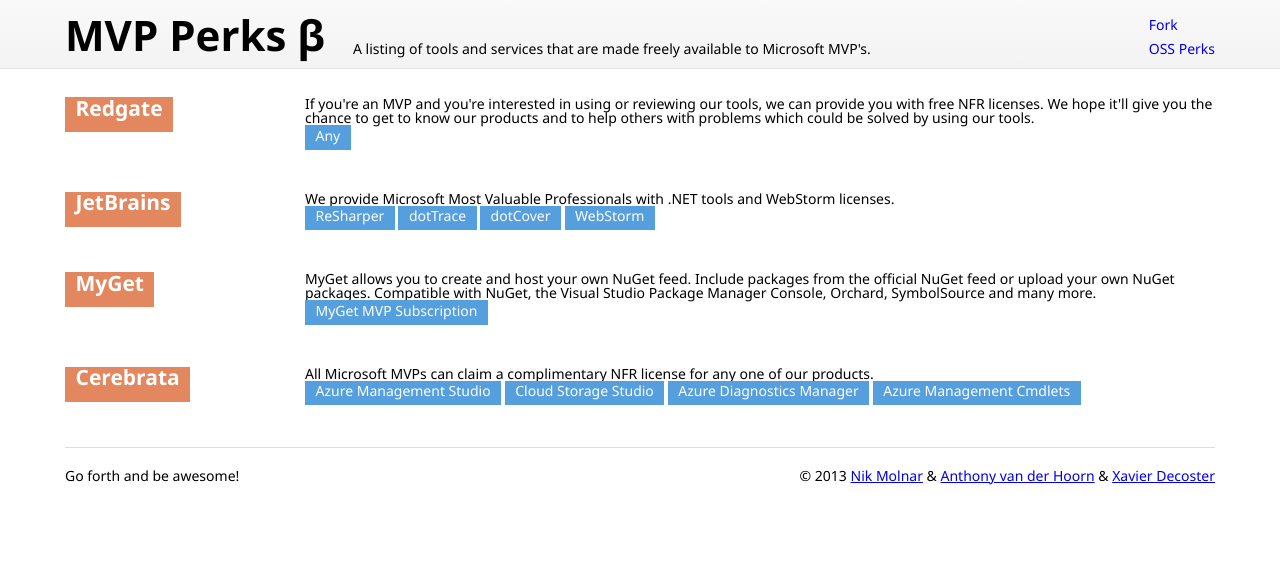
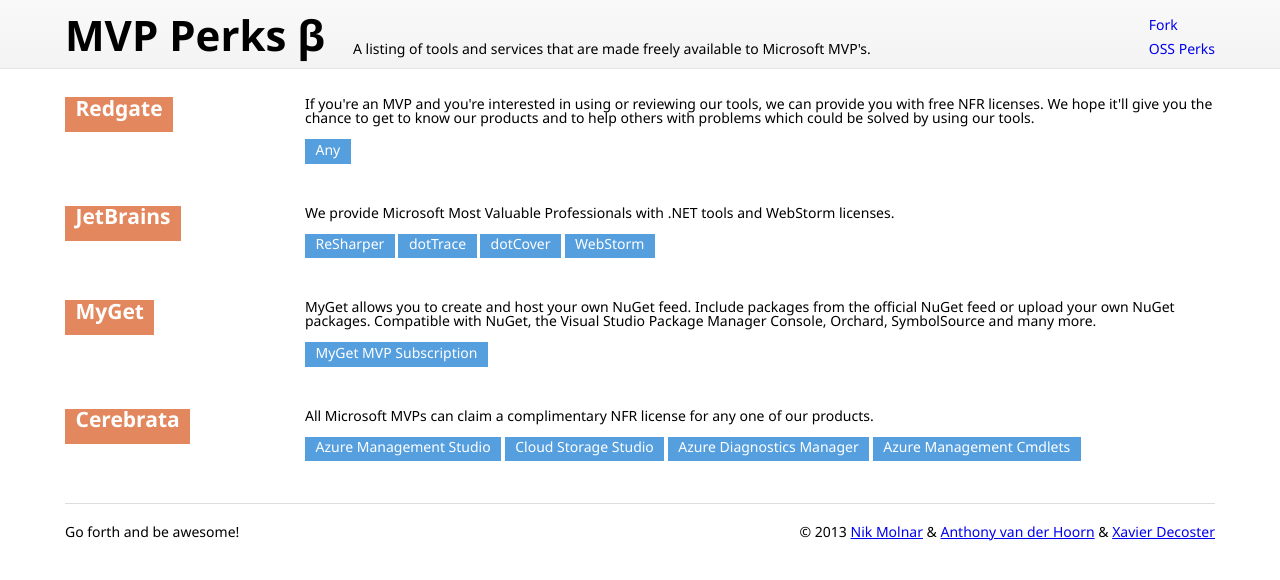
Before and after one commit to nikmd23/ossperks, a Jekyll site: the page built from index.html, in a window 1280 px wide. Shown: the top 580 px of the page. Built offline with Jekyll 4.4.1, drawn with Linux system fonts in a browser that asks for light colours; nearby versions of some CDN libraries.

Commit message:
additional linebreak

```diff
--- a/_includes/perk.html
+++ b/_includes/perk.html
@@ -5,7 +5,7 @@
 		</div>
 	</div>
 	<div class="product-description">
-		{{ item.description }}<br/>
+		{{ item.description }}<br/><br/>
 		{% for product in item.products %}<div class="tag category">{{ product }}</div>{% endfor %}
 	</div>
 	<div class="clear"></div>
```
